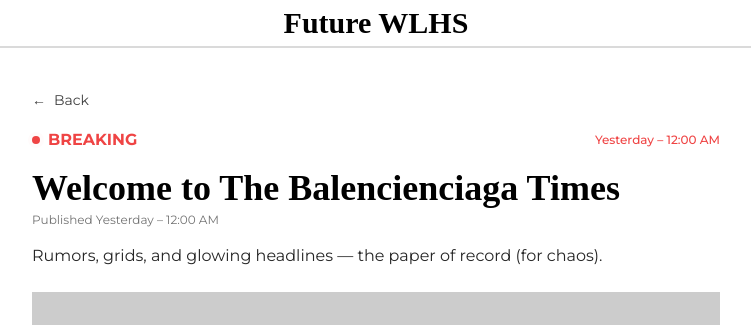
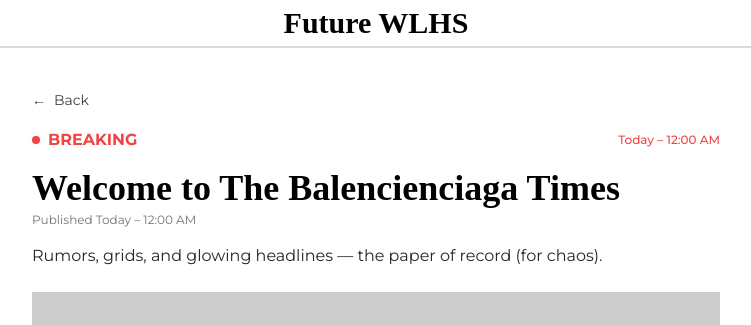
Before and after one commit to futurewlhs/futurewlhs.github.io, a Jekyll site: the page built from _posts/2025-09-22-welcome.md, in a window 1280 px wide. Shown: the top 325 px of the page, without its empty margins (264-1015 px from the left). Built offline with Jekyll 4.4.1, drawn with Linux system fonts in a browser that asks for light colours; nearby versions of some CDN libraries; some web fonts are replaced; part of the change alters nothing that is shown.

```diff
--- a/_config.yml
+++ b/_config.yml
@@ -8,3 +8,4 @@ permalink: /:categories/:year/:month/:day/:title/
 plugins:
   - jekyll-feed
 future: true
+timezone: America/Los_Angeles
```
